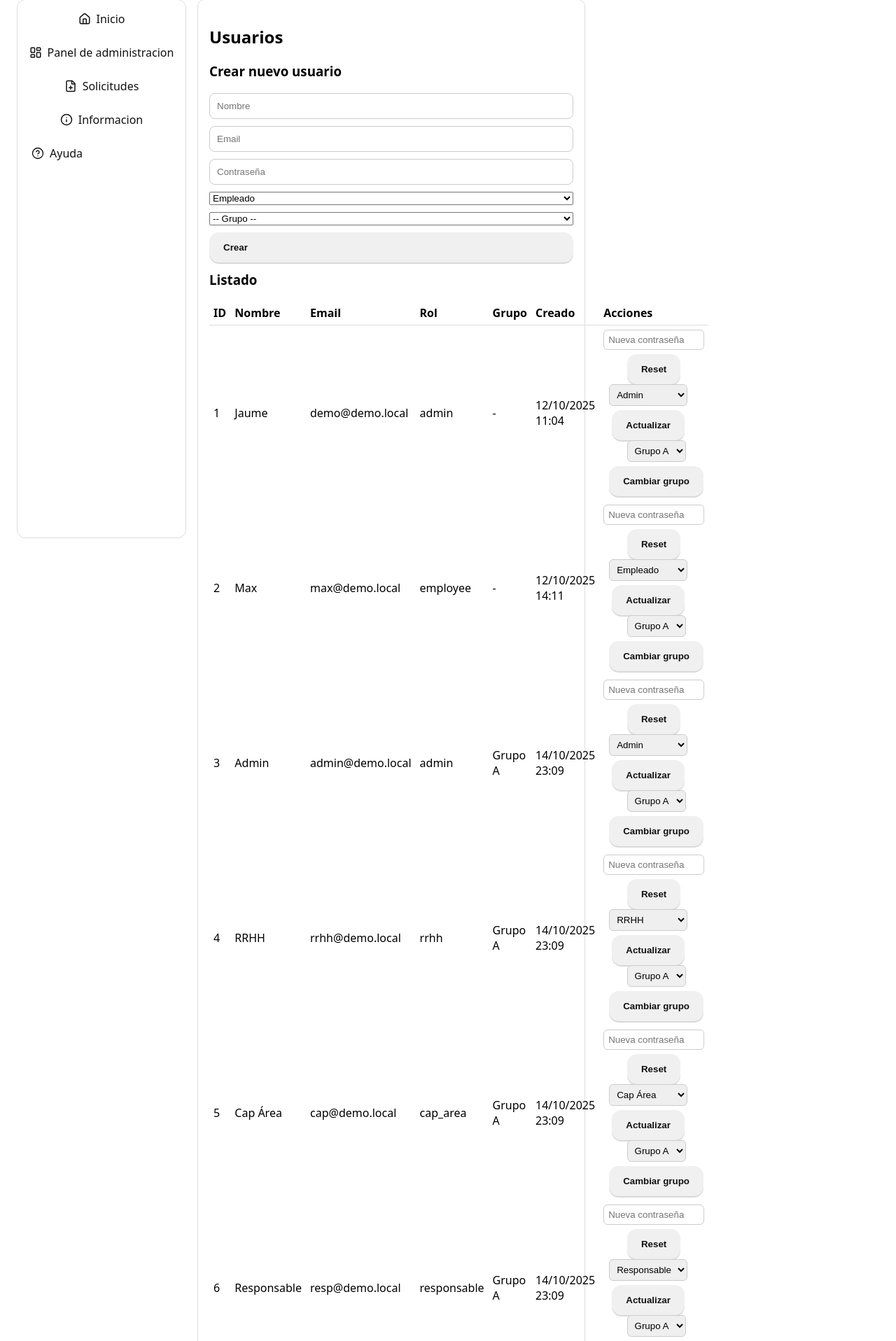
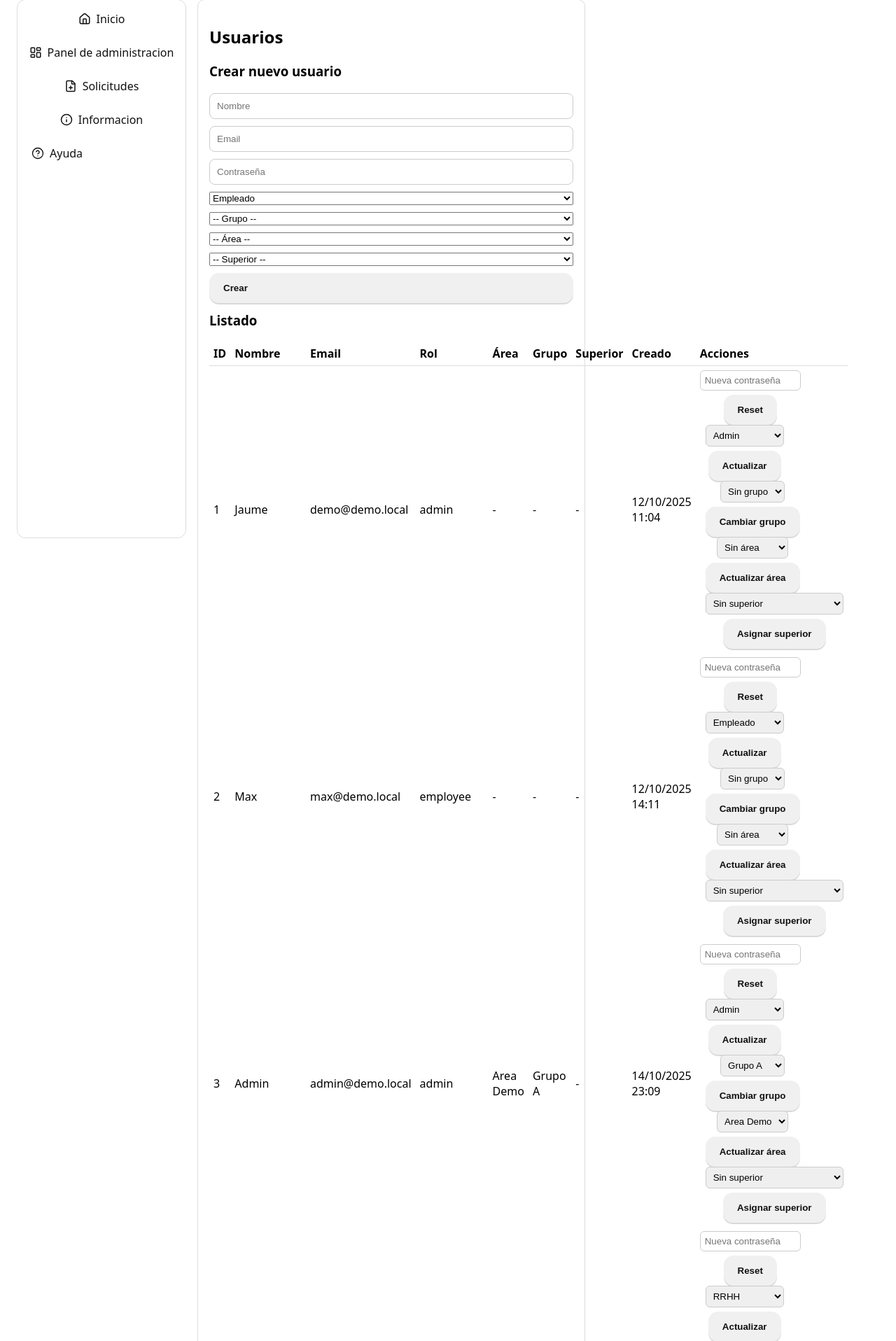
Before and after one commit to cdryampi/fichaje-rapido2, a Flask app: page /admin/users in a window 1280 px wide. Shown: the part 25-1941 px from the top of the page at 70% size. Run offline with Flask 3, Linux system fonts and the light colour scheme; a user stored in the database is signed in; some libraries are stand-ins or nearby versions.

Commit message:
Allow assigning area managers and supervisors

```diff
--- a/admin_panel/areas/routes.py
+++ b/admin_panel/areas/routes.py
@@ -26,7 +26,7 @@ def ensure_admin_access():
     if not current_user.is_authenticated:
         login_manager = current_app.login_manager
         return login_manager.unauthorized()
-    if current_user.role != UserRole.admin:
+    if current_user.role not in (UserRole.admin, UserRole.rrhh):
         abort(403)
 
 
--- a/app.py
+++ b/app.py
@@ -105,6 +105,15 @@ def admin_required(view):
     @wraps(view)
     def wrapper(*args, **kwargs):
         if not current_user.is_authenticated or current_user.role != Role.admin:
+            abort(403)
+        return view(*args, **kwargs)
+    return wrapper
+
+
+def admin_or_rrhh_required(view):
+    @wraps(view)
+    def wrapper(*args, **kwargs):
+        if not current_user.is_authenticated or current_user.role not in (Role.admin, Role.rrhh):
             abort(403)
         return view(*args, **kwargs)
     return wrapper
@@ -317,19 +326,48 @@ def admin_users():
     try:
         users = db.execute(select(User).order_by(User.id)).scalars().all()
         groups = db.execute(select(Group).order_by(Group.id)).scalars().all()
-        return render_template("admin/users.html", users=users, groups=groups)
+        areas = db.execute(select(Area).order_by(Area.name)).scalars().all()
+        supervisors = (
+            db.execute(
+                select(User)
+                .where(User.is_active.is_(True), User.role.in_((Role.responsable, Role.cap_area, Role.rrhh, Role.admin)))
+                .order_by(User.name.asc())
+            )
+            .scalars()
+            .all()
+        )
+        return render_template(
+            "admin/users.html",
+            users=users,
+            groups=groups,
+            areas=areas,
+            supervisors=supervisors,
+        )
     finally:
         db.close()
 
 
 @app.route("/admin/areas", methods=["GET"])
 @login_required
-@admin_required
+@admin_or_rrhh_required
 def admin_areas_page():
     db = SessionLocal()
     try:
         areas = db.execute(select(Area).order_by(Area.id)).scalars().all()
-        return render_template("admin/areas.html", areas=areas)
+        manager_candidates = (
+            db.execute(
+                select(User)
+                .where(User.is_active.is_(True), User.role.in_((Role.cap_area, Role.responsable, Role.rrhh, Role.admin)))
+                .order_by(User.name.asc())
+            )
+            .scalars()
+            .all()
+        )
+        return render_template(
+            "admin/areas.html",
+            areas=areas,
+            managers=manager_candidates,
+        )
     finally:
         db.close()
 
@@ -364,6 +402,8 @@ def admin_users_create():
     except Exception:
         role = Role.employee
     group_id = request.form.get("group_id")
+    area_id = request.form.get("area_id")
+    supervisor_id = request.form.get("supervisor_id")
 
     db = SessionLocal()
     try:
@@ -380,6 +420,22 @@ def admin_users_create():
                 if g:
                     u.group_id = g.id
                     u.area_id = g.area_id
+            except Exception:
+                pass
+        elif area_id:
+            try:
+                aid = int(area_id)
+                area = db.get(Area, aid)
+                if area:
+                    u.area_id = area.id
+            except Exception:
+                pass
+        if supervisor_id:
+            try:
+                sid = int(supervisor_id)
+                supervisor = db.get(User, sid)
+                if supervisor and supervisor.id != u.id:
+                    u.supervisor_id = supervisor.id
             except Exception:
                 pass
         u.set_password(password)
@@ -453,16 +509,88 @@ def admin_users_set_group(user_id):
             flash("Usuario no encontrado.", "error")
             return redirect(url_for("admin_users"))
         if not group_id:
-            flash("Grupo inválido.", "error")
+            u.group_id = None
+            group_name = "sin grupo"
+        else:
+            try:
+                g = db.get(Group, int(group_id))
+            except Exception:
+                g = None
+            if not g:
+                flash("Grupo no encontrado.", "error")
+                return redirect(url_for("admin_users"))
+            u.group_id = g.id
+            u.area_id = g.area_id
+            group_name = g.name
+        db.commit()
+        flash(f"Grupo de {u.email} actualizado a {group_name}.", "ok")
+        return redirect(url_for("admin_users"))
+    finally:
+        db.close()
+
+
+@app.route("/admin/users/<int:user_id>/set_area", methods=["POST"])
+@login_required
+@admin_required
+def admin_users_set_area(user_id):
+    area_id = request.form.get("area_id")
+    db = SessionLocal()
+    try:
+        u = db.get(User, user_id)
+        if not u:
+            flash("Usuario no encontrado.", "error")
             return redirect(url_for("admin_users"))
-        g = db.get(Group, int(group_id))
-        if not g:
-            flash("Grupo no encontrado.", "error")
+        if not area_id:
+            u.area_id = None
+            area_name = "sin área"
+        else:
+            try:
+                a = db.get(Area, int(area_id))
+            except Exception:
+                a = None
+            if not a:
+                flash("Área no encontrada.", "error")
+                return redirect(url_for("admin_users"))
+            u.area_id = a.id
+            area_name = a.name
+        db.commit()
+        flash(f"Área de {u.email} actualizada a {area_name}.", "ok")
+        return redirect(url_for("admin_users"))
+    finally:
+        db.close()
+
+
+@app.route("/admin/users/<int:user_id>/set_supervisor", methods=["POST"])
+@login_required
+@admin_required
+def admin_users_set_supervisor(user_id):
+    supervisor_id = (request.form.get("supervisor_id") or "").strip()
+    db = SessionLocal()
+    try:
+        u = db.get(User, user_id)
+        if not u:
+            flash("Usuario no encontrado.", "error")
             return redirect(url_for("admin_users"))
-        u.group_id = g.id
-        u.area_id = g.area_id
+        if not supervisor_id:
+            u.supervisor_id = None
+            db.commit()
+            flash(f"Supervisor de {u.email} eliminado.", "ok")
+            return redirect(url_for("admin_users"))
+        try:
+            sid = int(supervisor_id)
+        except Exception:
+            flash("Supervisor inválido.", "error")
+            return redirect(url_for("admin_users"))
+        if sid == u.id:
+            flash("Un usuario no puede ser su propio superior.", "error")
+            return redirect(url_for("admin_users"))
+        supervisor = db.get(User, sid)
+        if not supervisor:
+            flash("Supervisor no encontrado.", "error")
+            return redirect(url_for("admin_users"))
+        u.supervisor_id = supervisor.id
         db.commit()
-        flash(f"Grupo de {u.email} actualizado a {g.name}.", "ok")
+        flash(f"Supervisor de {u.email} actualizado a {supervisor.name}.", "ok")
         return redirect(url_for("admin_users"))
     finally:
         db.close()
@@ -550,9 +678,10 @@ def admin_groups_delete(group_id):
 
 @app.route("/admin/areas/create", methods=["POST"])
 @login_required
-@admin_required
+@admin_or_rrhh_required
 def admin_areas_create():
     name = request.form.get("name", "").strip()
+    manager_id_raw = (request.form.get("manager_id") or "").strip()
     if not name:
         flash("El nombre del área es obligatorio.", "error")
         return redirect(url_for("admin_areas_page"))
@@ -562,8 +691,21 @@ def admin_areas_create():
             flash("Ya existe un área con ese nombre.", "error")
             return redirect(url_for("admin_users"))
         a = Area(name=name)
+        if manager_id_raw:
+            try:
+                manager = db.get(User, int(manager_id_raw))
+                if manager:
+                    a.manager_id = manager.id
+            except Exception:
+                flash("Responsable de área inválido.", "error")
+                return redirect(url_for("admin_areas_page"))
         db.add(a)
         db.commit()
+        if a.manager_id:
+            manager = db.get(User, a.manager_id)
+            if manager and manager.area_id != a.id:
+                manager.area_id = a.id
+                db.commit()
         flash("Área creada.", "ok")
     finally:
         db.close()
@@ -572,9 +714,10 @@ def admin_areas_create():
 
 @app.route("/admin/areas/<int:area_id>/update", methods=["POST"])
 @login_required
-@admin_required
+@admin_or_rrhh_required
 def admin_areas_update(area_id):
     name = request.form.get("name", "").strip()
+    manager_id_raw = (request.form.get("manager_id") or "").strip()
     db = SessionLocal()
     try:
         a = db.get(Area, area_id)
@@ -583,6 +726,19 @@ def admin_areas_update(area_id):
             return redirect(url_for("admin_areas_page"))
         if name:
             a.name = name
+        if manager_id_raw == "":
+            a.manager_id = None
+        elif manager_id_raw:
+            try:
+                manager = db.get(User, int(manager_id_raw))
+            except Exception:
+                manager = None
+            if not manager:
+                flash("Responsable de área inválido.", "error")
+                return redirect(url_for("admin_areas_page"))
+            a.manager_id = manager.id
+            if manager.area_id != a.id:
+                manager.area_id = a.id
         db.commit()
         flash("Área actualizada.", "ok")
     finally:
@@ -592,7 +748,7 @@ def admin_areas_update(area_id):
 
 @app.route("/admin/areas/<int:area_id>/delete", methods=["POST"])
 @login_required
-@admin_required
+@admin_or_rrhh_required
 def admin_areas_delete(area_id):
     db = SessionLocal()
     try:
@@ -621,25 +777,38 @@ def entries_list():
     db = SessionLocal()
     try:
         q = select(TimeEntry)
+        allowed_user_ids = None
         if current_user.role == Role.employee:
-            q = q.where(TimeEntry.user_id == current_user.id)
+            allowed_user_ids = {current_user.id}
         elif current_user.role == Role.responsable:
-            group_id = current_user.group_id
-            if group_id:
-                q = q.where(TimeEntry.user_id.in_(select(User.id).where(User.group_id == group_id)))
-            else:
-                q = q.where(TimeEntry.user_id == -1)
+            allowed_user_ids = set()
+            if current_user.group_id:
+                allowed_user_ids.update(
+                    db.execute(select(User.id).where(User.group_id == current_user.group_id)).scalars().all()
+                )
         elif current_user.role == Role.cap_area:
-            area_id = current_user.area_id
-            if area_id:
-                q = q.where(TimeEntry.user_id.in_(select(User.id).where(User.area_id == area_id)))
-            else:
-                q = q.where(TimeEntry.user_id == -1)
+            allowed_user_ids = set()
+            if current_user.area_id:
+                allowed_user_ids.update(
+                    db.execute(select(User.id).where(User.area_id == current_user.area_id)).scalars().all()
+                )
         elif current_user.role in (Role.rrhh, Role.admin):
-            pass
+            allowed_user_ids = None
         elif current_user.role == Role.invitado:
             from models import GuestAccess
             q = q.where(TimeEntry.user_id.in_(select(GuestAccess.target_user_id).where(GuestAccess.guest_user_id == current_user.id)))
+        else:
+            allowed_user_ids = {current_user.id}
+
+        if allowed_user_ids is not None:
+            direct_reports = db.execute(
+                select(User.id).where(User.supervisor_id == current_user.id)
+            ).scalars().all()
+            allowed_user_ids.update(direct_reports)
+            if allowed_user_ids:
+                q = q.where(TimeEntry.user_id.in_(list(allowed_user_ids)))
+            else:
+                q = q.where(TimeEntry.user_id == -1)
 
         rows = db.execute(q.order_by(TimeEntry.id.desc())).scalars().all()
         entries = [
@@ -696,6 +865,8 @@ from models import Absence, EntryStatus
 def _is_approver_for(approver: User, target: User) -> bool:
     if approver.role in (Role.admin, Role.rrhh):
         return True
+    if target.supervisor_id and target.supervisor_id == approver.id:
+        return True
     if approver.role == Role.responsable:
         return approver.group_id and approver.group_id == target.group_id
     if approver.role == Role.cap_area:
@@ -712,16 +883,25 @@ def absences_page():
 
         pending_for_me = []
         if current_user.role in (Role.admin, Role.rrhh, Role.responsable, Role.cap_area):
-            q_users = select(User)
-            if current_user.role == Role.responsable and current_user.group_id:
-                q_users = q_users.where(User.group_id == current_user.group_id)
+            user_ids = set()
+            if current_user.role in (Role.admin, Role.rrhh):
+                user_ids.update(db.execute(select(User.id)).scalars().all())
+            elif current_user.role == Role.responsable and current_user.group_id:
+                user_ids.update(
+                    db.execute(select(User.id).where(User.group_id == current_user.group_id)).scalars().all()
+                )
             elif current_user.role == Role.cap_area and current_user.area_id:
-                q_users = q_users.where(User.area_id == current_user.area_id)
-            users = db.execute(q_users).scalars().all()
-            user_ids = [u.id for u in users]
+                user_ids.update(
+                    db.execute(select(User.id).where(User.area_id == current_user.area_id)).scalars().all()
+                )
+            user_ids.update(
+                db.execute(select(User.id).where(User.supervisor_id == current_user.id)).scalars().all()
+            )
             if user_ids:
                 pending_for_me = db.execute(
-                    select(Absence).where(Absence.user_id.in_(user_ids), Absence.status == EntryStatus.pending).order_by(Absence.date_from.desc())
+                    select(Absence)
+                    .where(Absence.user_id.in_(list(user_ids)), Absence.status == EntryStatus.pending)
+                    .order_by(Absence.date_from.desc())
                 ).scalars().all()
 
         return render_template("absences.html", mine=mine, pending=pending_for_me)
--- a/rbac.py
+++ b/rbac.py
@@ -8,6 +8,8 @@ from models import SessionLocal, User, Role, TimeEntry, GuestAccess
 
 def can_view_user(requester: User, target: User, db: Session = None) -> bool:
     if requester.role in (Role.admin, Role.rrhh):
+        return True
+    if target.supervisor_id and target.supervisor_id == requester.id:
         return True
     if requester.role == Role.employee:
         return requester.id == target.id
@@ -40,6 +42,8 @@ def can_edit_entries(requester: User, target: User) -> bool:
     if requester.role == Role.invitado:
         return False
     if requester.role in (Role.admin, Role.rrhh):
+        return True
+    if target.supervisor_id and target.supervisor_id == requester.id:
         return True
     if requester.role == Role.employee:
         # Un empleado puede proponer cambios sobre sus propias entradas
--- a/templates/admin/users.html
+++ b/templates/admin/users.html
@@ -23,6 +23,18 @@
         <option value="{{ g.id }}">{{ g.name }}</option>
       {% endfor %}
     </select>
+    <select name="area_id">
+      <option value="">-- Área --</option>
+      {% for area in areas %}
+        <option value="{{ area.id }}">{{ area.name }}</option>
+      {% endfor %}
+    </select>
+    <select name="supervisor_id">
+      <option value="">-- Superior --</option>
+      {% for s in supervisors %}
+        <option value="{{ s.id }}">{{ s.name }} ({{ s.role.value }})</option>
+      {% endfor %}
+    </select>
     <button class="btn" type="submit">Crear</button>
   </form>
 
@@ -34,7 +46,9 @@
         <th style="text-align:left; border-bottom:1px solid #ddd; padding:6px;">Nombre</th>
         <th style="text-align:left; border-bottom:1px solid #ddd; padding:6px;">Email</th>
         <th style="text-align:left; border-bottom:1px solid #ddd; padding:6px;">Rol</th>
+        <th style="text-align:left; border-bottom:1px solid #ddd; padding:6px;">Área</th>
         <th style="text-align:left; border-bottom:1px solid #ddd; padding:6px;">Grupo</th>
+        <th style="text-align:left; border-bottom:1px solid #ddd; padding:6px;">Superior</th>
         <th style="text-align:left; border-bottom:1px solid #ddd; padding:6px;">Creado</th>
         <th style="text-align:left; border-bottom:1px solid #ddd; padding:6px;">Acciones</th>
       </tr>
@@ -46,7 +60,9 @@
         <td style="padding:6px;">{{ u.name }}</td>
         <td style="padding:6px;">{{ u.email }}</td>
         <td style="padding:6px;">{{ u.role.value }}</td>
+        <td style="padding:6px;">{{ u.area.name if u.area else '-' }}</td>
         <td style="padding:6px;">{{ u.group.name if u.group else '-' }}</td>
+        <td style="padding:6px;">{{ u.supervisor.name if u.supervisor else '-' }}</td>
         <td style="padding:6px;">{{ (u.created_at or '').strftime('%d/%m/%Y %H:%M') if u.created_at else '-' }}</td>
         <td style="padding:6px;">
           <form method="post" action="{{ url_for('admin_users_reset_password', user_id=u.id) }}" style="display:inline-flex; gap:6px; align-items:center;">
@@ -71,11 +87,36 @@
           <form method="post" action="{{ url_for('admin_users_set_group', user_id=u.id) }}" style="display:inline-flex; gap:6px; align-items:center; margin-left:8px;">
             <input type="hidden" name="csrf_token" value="{{ csrf_token() }}">
             <select name="group_id" style="padding:6px;border:1px solid #ccc;border-radius:6px;">
+              <option value="">Sin grupo</option>
               {% for g in groups %}
                 <option value="{{ g.id }}" {{ 'selected' if u.group_id==g.id else '' }}>{{ g.name }}</option>
               {% endfor %}
             </select>
             <button class="btn" type="submit">Cambiar grupo</button>
+          </form>
+
+          <form method="post" action="{{ url_for('admin_users_set_area', user_id=u.id) }}" style="display:inline-flex; gap:6px; align-items:center; margin-left:8px;">
+            <input type="hidden" name="csrf_token" value="{{ csrf_token() }}">
+            <select name="area_id" style="padding:6px;border:1px solid #ccc;border-radius:6px;">
+              <option value="">Sin área</option>
+              {% for area in areas %}
+                <option value="{{ area.id }}" {{ 'selected' if u.area_id==area.id else '' }}>{{ area.name }}</option>
+              {% endfor %}
+            </select>
+            <button class="btn" type="submit">Actualizar área</button>
+          </form>
+
+          <form method="post" action="{{ url_for('admin_users_set_supervisor', user_id=u.id) }}" style="display:inline-flex; gap:6px; align-items:center; margin-left:8px;">
+            <input type="hidden" name="csrf_token" value="{{ csrf_token() }}">
+            <select name="supervisor_id" style="padding:6px;border:1px solid #ccc;border-radius:6px;">
+              <option value="">Sin superior</option>
+              {% for s in supervisors %}
+                {% if s.id != u.id %}
+                  <option value="{{ s.id }}" {{ 'selected' if u.supervisor_id==s.id else '' }}>{{ s.name }} ({{ s.role.value }})</option>
+                {% endif %}
+              {% endfor %}
+            </select>
+            <button class="btn" type="submit">Asignar superior</button>
           </form>
         </td>
       </tr>
--- a/templates/profile.html
+++ b/templates/profile.html
@@ -8,6 +8,8 @@
     <input type="text" name="name" value="{{ user.name }}" {{ '' if current_user.role.value=='admin' else 'readonly' }}>
     <label>Email</label>
     <input type="email" name="email" value="{{ user.email }}" {{ '' if current_user.role.value=='admin' else 'readonly' }}>
+    <label>Superior directo</label>
+    <input type="text" value="{{ user.supervisor.name if user.supervisor else 'No asignado' }}" readonly>
     {% if current_user.role.value == 'admin' %}
       <div>
         <button class="btn btn-green" type="submit">Guardar</button>
```
Also changed, not shown: models.py (+45 -2 lines), templates/admin/areas.html (+14 -2 lines).
